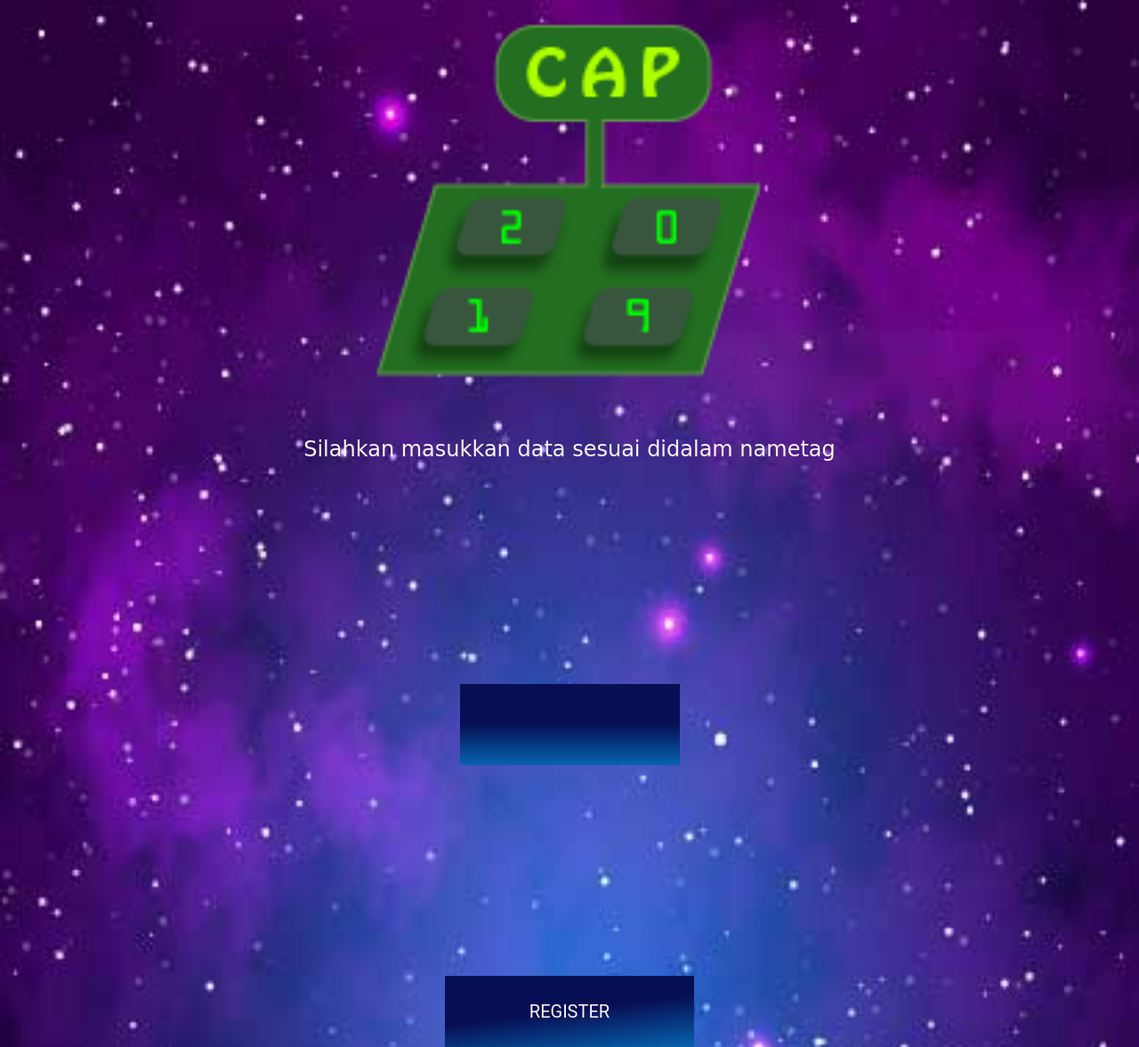
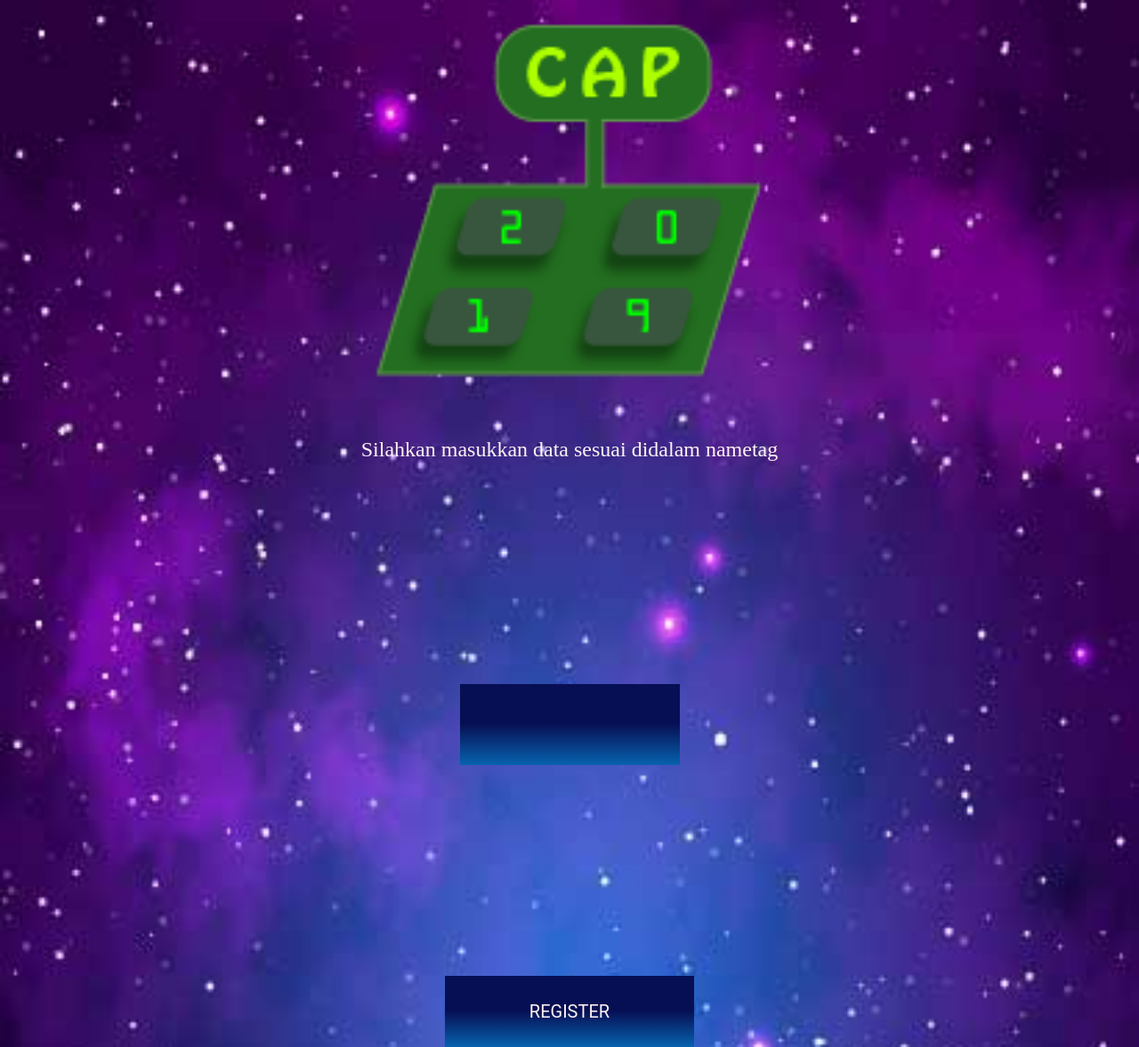
Before and after one commit to MuddySpoon/CAP2019, a PHP site: page / in a window 1280 px wide. Shown: the whole page at 89% size. Run offline with PHP 8.4, Linux system fonts and the light colour scheme; some libraries are stand-ins or nearby versions.

Commit message:
Update Main Menu.css

```diff
--- a/Main Menu.css
+++ b/Main Menu.css
@@ -24,7 +24,7 @@ body {
     padding-top: 3%;
     margin-left: auto;
     margin-right: auto;
-    font-family: Comic Sans MS;
+    font-family: Ebrima;
     font-style: normal;
     font-weight: normal;
     font-size: 150%;
@@ -92,7 +92,7 @@ body {
 
 @media screen and (min-width: 601px){
     .button .SignIn {
-        background: -webkit-linear-gradient(97deg, rgba(7,98,174,1) 0%, rgba(7,15,84,1) 51%);
+        background: -webkit-linear-gradient(90deg, rgba(7,98,174,1) 0%, rgba(7,15,84,1) 51%);
         width: 280px;
         border-style: none;
         height: 80px;
```
